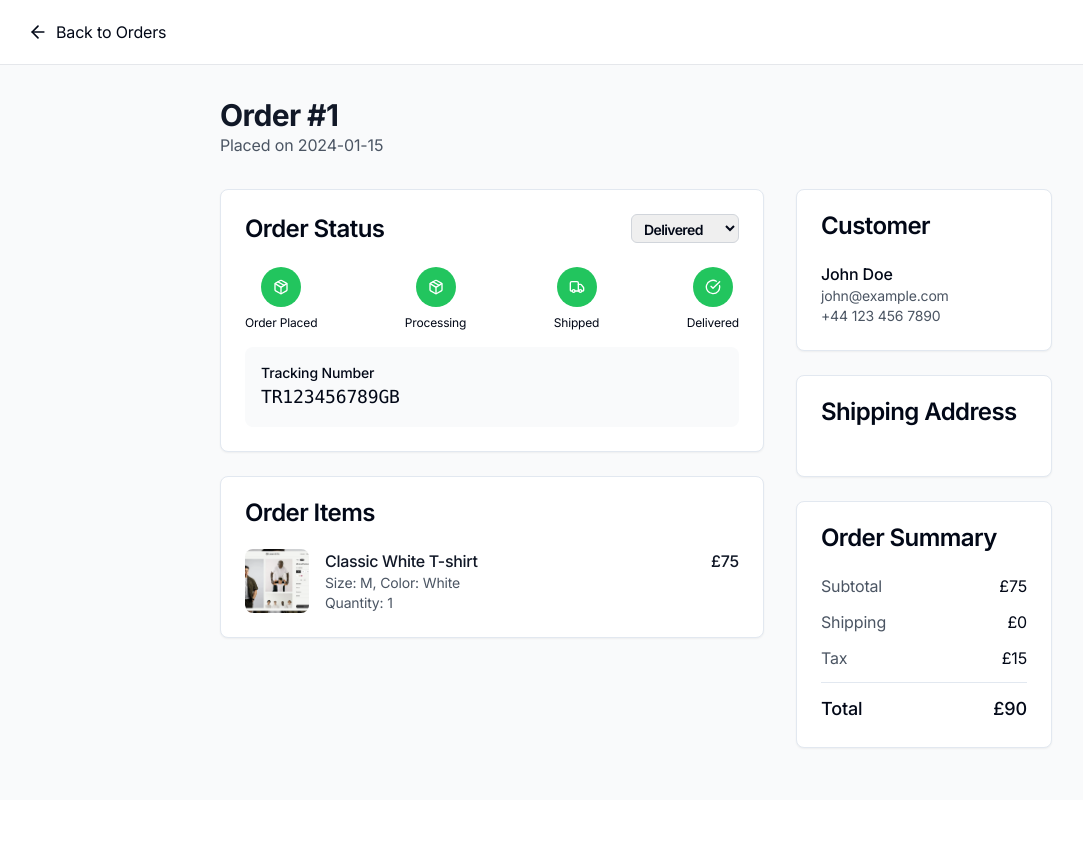
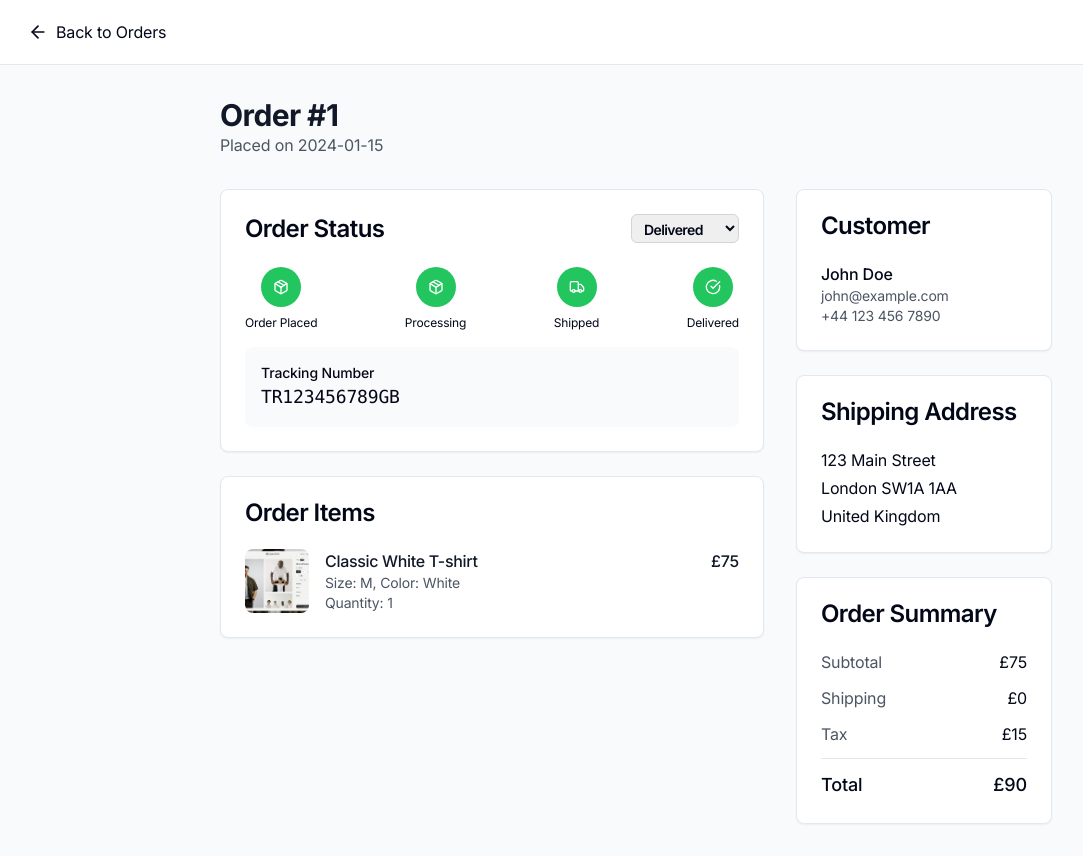
Before and after one commit to Suresh-28/cloth-store-core, a React (Vite) app: page /admin/orders/1 in a window 1280 px wide. Shown: the whole page, without its empty margins (4-1087 px from the left). Before the commit the page ends 800 px from the top, so only its background shows below. Built offline with nearby package versions, Linux system fonts and the light colour scheme.

Commit message:
Fix: Resolve OrderDetail.tsx errors
Fixes errors related to duplicate properties and incorrect type access in the OrderDetail component.

```diff
--- a/src/pages/admin/OrderDetail.tsx
+++ b/src/pages/admin/OrderDetail.tsx
@@ -16,7 +16,7 @@ const OrderDetail = () => {
       email: 'john@example.com',
       phone: '+44 123 456 7890'
     },
-    shipping: {
+    shippingAddress: {
       address: '123 Main Street',
       city: 'London',
       postalCode: 'SW1A 1AA',
@@ -37,7 +37,7 @@ const OrderDetail = () => {
     date: '2024-01-15',
     tracking: 'TR123456789GB',
     subtotal: 75,
-    shipping: 0,
+    shippingCost: 0,
     tax: 15,
     total: 90
   };
@@ -170,9 +170,9 @@ const OrderDetail = () => {
               </CardHeader>
               <CardContent>
                 <div className="space-y-1">
-                  <p>{order.shipping.address}</p>
-                  <p>{order.shipping.city} {order.shipping.postalCode}</p>
-                  <p>{order.shipping.country}</p>
+                  <p>{order.shippingAddress.address}</p>
+                  <p>{order.shippingAddress.city} {order.shippingAddress.postalCode}</p>
+                  <p>{order.shippingAddress.country}</p>
                 </div>
               </CardContent>
             </Card>
@@ -190,7 +190,7 @@ const OrderDetail = () => {
                   </div>
                   <div className="flex justify-between">
                     <span className="text-gray-600">Shipping</span>
-                    <span>£{order.shipping}</span>
+                    <span>£{order.shippingCost}</span>
                   </div>
                   <div className="flex justify-between">
                     <span className="text-gray-600">Tax</span>
```
